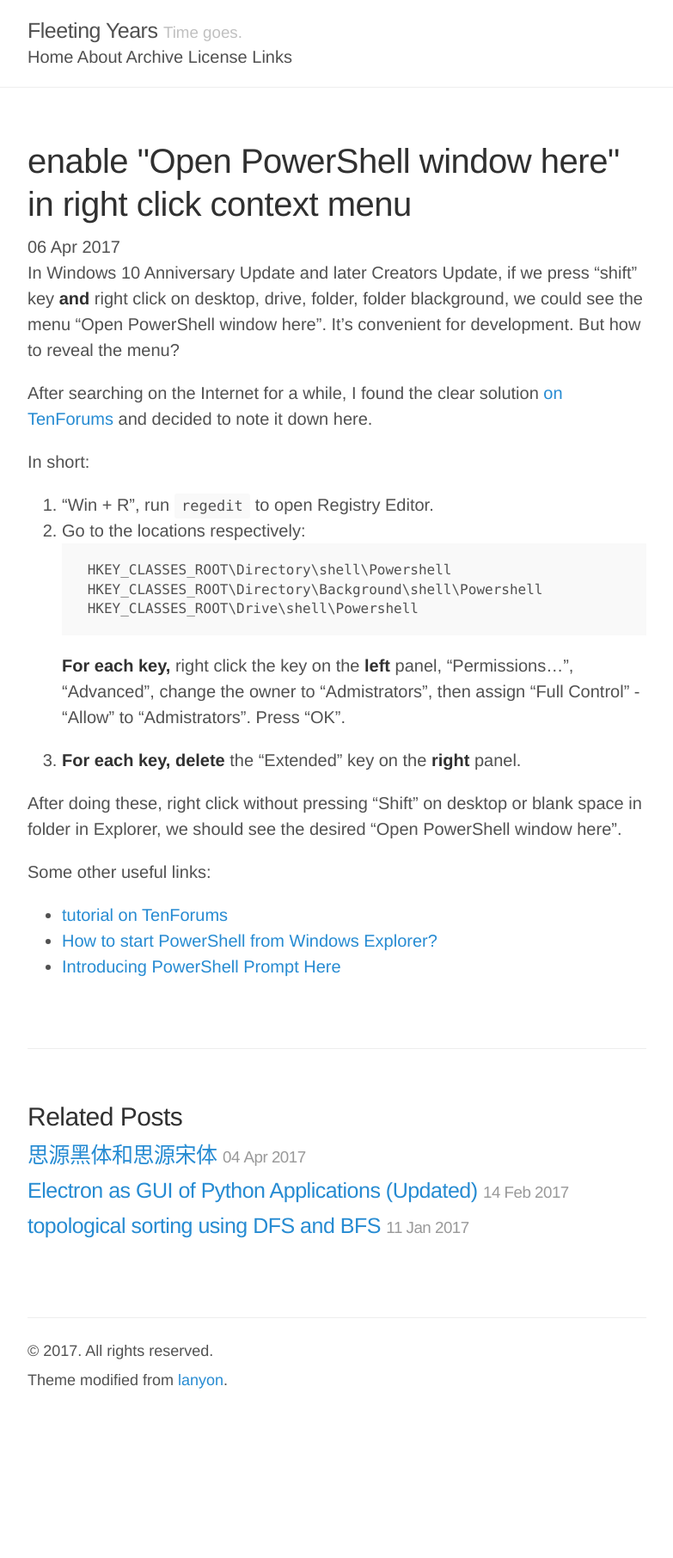
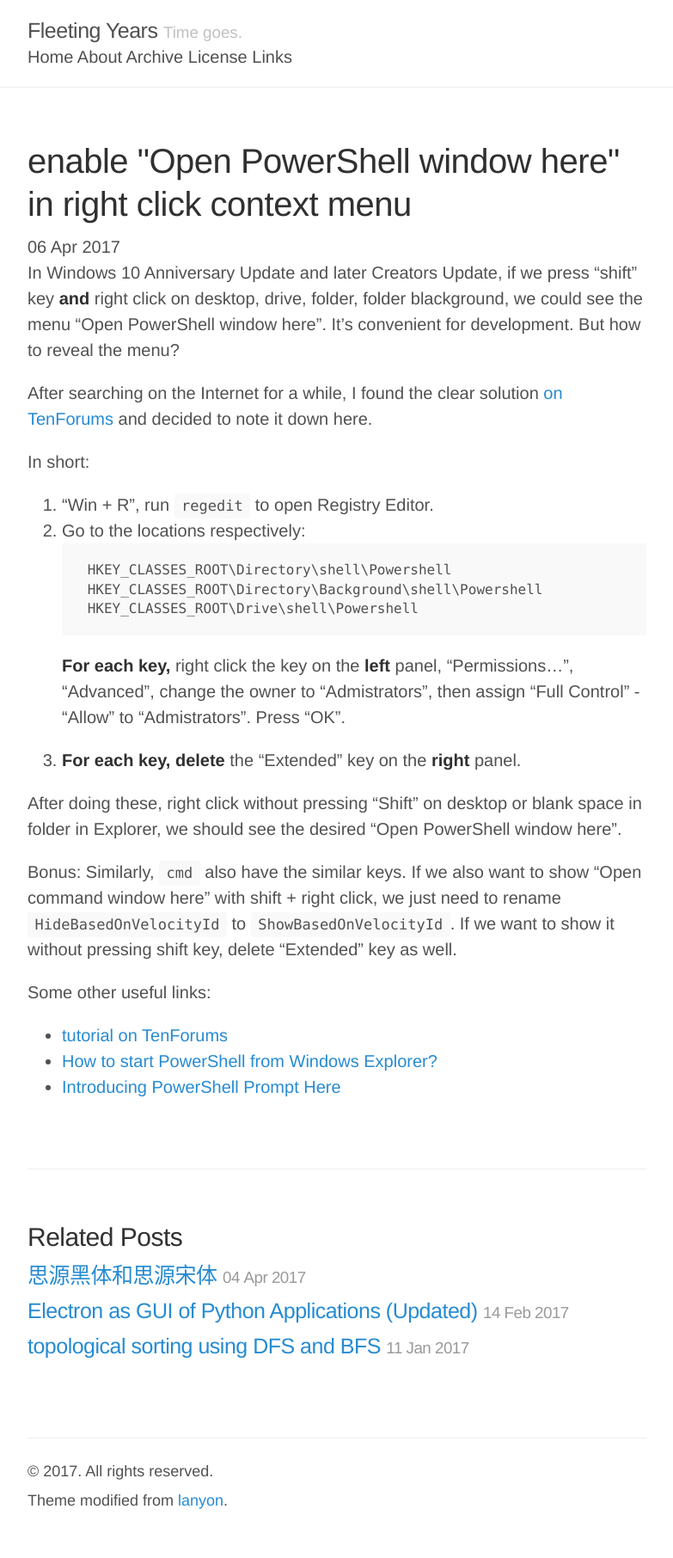
Before and after one commit to fyears/fyears.github.io, a Jekyll site: the page built from _posts/2017-04-06-open-powershell-window-here.md, in a window 1280 px wide. Shown: the whole page at 86% size, without its empty margins (248-1031 px from the left). Built offline with Jekyll 4.4.1, drawn with Linux system fonts in a browser that asks for light colours; comment, search, counter and statistics services are not loaded; before the commit the page ends 1672 px from its top, so only the background shows below that.

Commit message:
add "open command window here" notes

```diff
--- a/_posts/2017-04-06-open-powershell-window-here.md
+++ b/_posts/2017-04-06-open-powershell-window-here.md
@@ -25,6 +25,8 @@ In short:
 
 After doing these, right click without pressing "Shift" on desktop or blank space in folder in Explorer, we should see the desired "Open PowerShell window here".
 
+Bonus: Similarly, `cmd` also have the similar keys. If we also want to show "Open command window here" with shift + right click, we just need to rename `HideBasedOnVelocityId` to `ShowBasedOnVelocityId`. If we want to show it without pressing shift key, delete "Extended" key as well.
+
 Some other useful links:
 
 - [tutorial on TenForums](https://www.tenforums.com/tutorials/60175-open-powershell-window-here-context-menu-add-windows-10-a.html)
```
